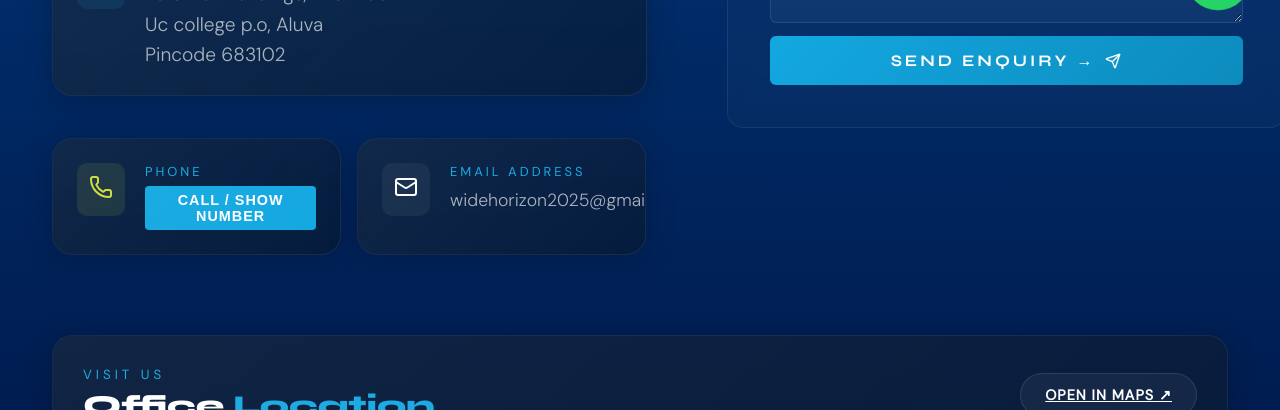
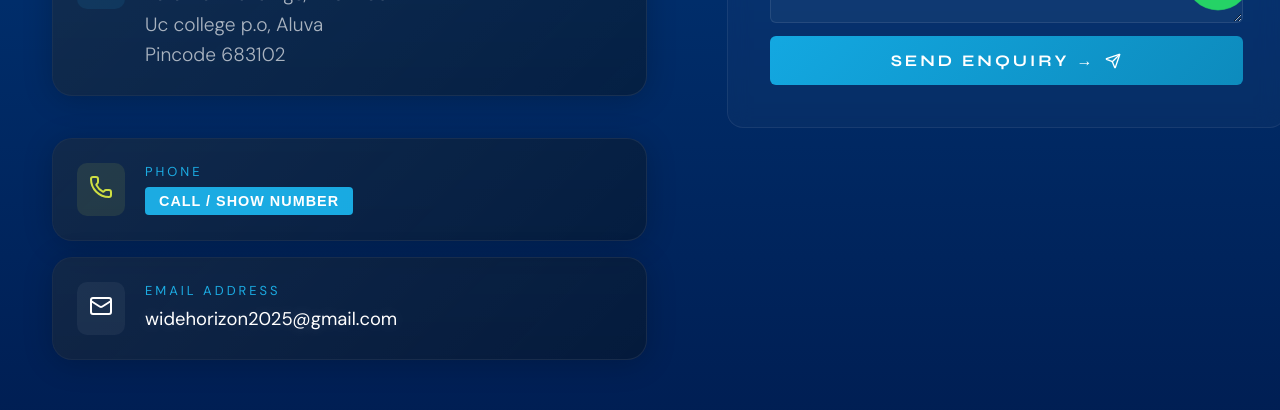
Before and after one commit to joseroyy/widehorizon, a React (Vite) app: page /contact in a window 1280 px wide. Shown: the part 760-1170 px from the top of the page. Built offline with nearby package versions, Linux system fonts and the light colour scheme.

Commit message:
fix: resolve refresh 404 issue on vercel

```diff
--- a/src/App.jsx
+++ b/src/App.jsx
@@ -80,6 +80,7 @@ function App() {
           <Route path="/" element={<Home />} />
           <Route path="/about" element={<About />} />
           <Route path="/contact" element={<Contact />} />
+          <Route path="*" element={<Home />} />
         </Routes>
       </div>
       <CtaSection />
--- a/src/components/Footer.jsx
+++ b/src/components/Footer.jsx
@@ -35,7 +35,7 @@ const Footer = () => {
           <div className="ft-h" style={{ color: 'rgba(255,255,255,0.7)', textShadow: '0 0 10px rgba(255,255,255,0.2)', marginBottom: '32px' }}>Contact Information</div>
           <ul className="ft-ul" style={{ alignItems: 'center' }}>
             <li><a href="tel:+917902621955" style={{ fontSize: '1.3rem', fontWeight: '800', color: 'var(--wh)' }}>+91 79026 21955</a></li>
-            <li><a href="mailto:widehorizon2025@gmail.com" style={{ fontSize: '1.1rem' }}>widehorizon2025@gmail.com</a></li>
+            <li><a href="mailto:widehorizon2025@gmail.com" style={{ fontSize: '1.1rem', color: '#fff', textShadow: '0 0 10px rgba(255,255,255,0.1)' }}>widehorizon2025@gmail.com</a></li>
             <li><Link to="/contact" style={{ display: 'block', marginTop: '10px', fontSize: '1.05rem', color: 'rgba(255,255,255,0.5)' }}>Parambil Buildings, First floor, Uc college p.o, Aluva - 683102</Link></li>
           </ul>
         </div>
--- a/src/pages/Contact.jsx
+++ b/src/pages/Contact.jsx
@@ -61,7 +61,7 @@ const Contact = () => {
                 </div>
               </motion.div>
 
-              <div style={{ display: 'grid', gridTemplateColumns: '1fr 1fr', gap: '16px' }}>
+              <div style={{ display: 'grid', gridTemplateColumns: 'repeat(auto-fit, minmax(300px, 1fr))', gap: '16px' }}>
                  <motion.div
                    className="glass-card"
                    style={{ padding: '24px', display: 'flex', gap: '20px', alignItems: 'flex-start' }}
@@ -98,7 +98,7 @@ const Contact = () => {
                    </div>
                    <div>
                      <div className="ci-lbl" style={{ marginBottom: '6px' }}>Email Address</div>
-                     <div className="ci-v"><a href="mailto:widehorizon2025@gmail.com" style={{ fontSize: '1.1rem' }}>widehorizon2025@gmail.com</a></div>
+                     <div className="ci-v"><a href="mailto:widehorizon2025@gmail.com" style={{ fontSize: '1.15rem', color: '#fff', textShadow: '0 0 15px rgba(255,255,255,0.2)', fontWeight: '500' }}>widehorizon2025@gmail.com</a></div>
                    </div>
                  </motion.div>
               </div>
```
Also changed, not shown: vercel.json (added), 1 other file (tests, documents, lock files or other folders).
